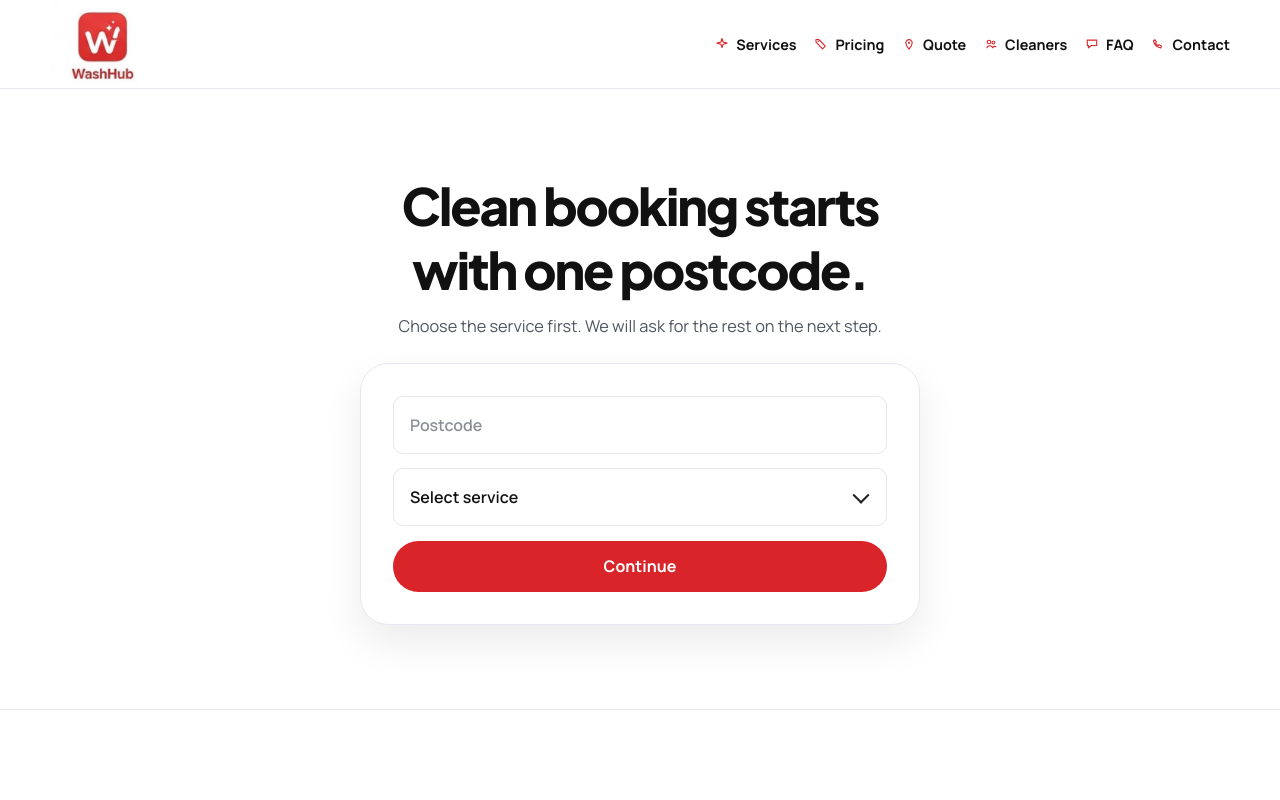
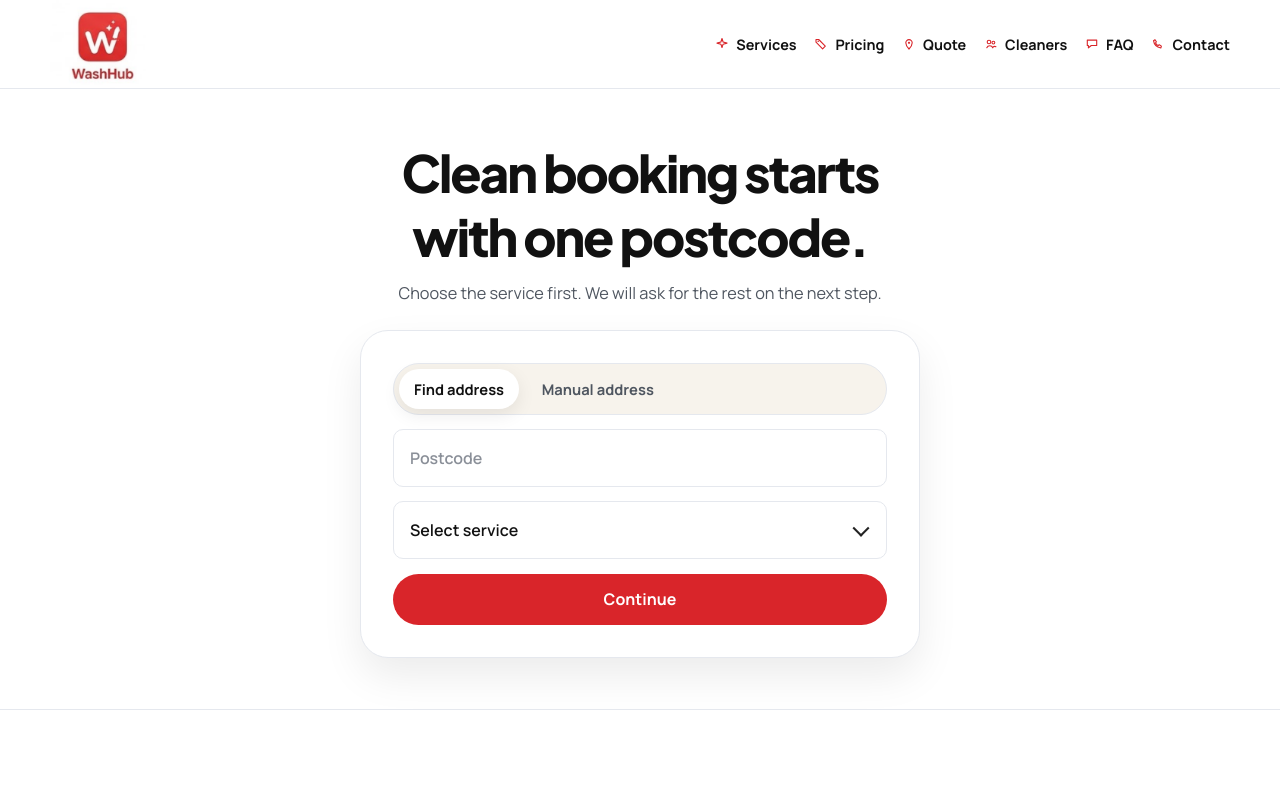
Before and after one commit to martinmsh1025-sketch/AreaSorted, a Next.js app: page / in a window 1280 px wide. Shown: the top 800 px of the page. Built offline with nearby package versions, Linux system fonts and the light colour scheme.

Commit message:
Refine homepage address lookup tabs

```diff
--- a/src/app/(marketing)/page.tsx
+++ b/src/app/(marketing)/page.tsx
@@ -7,6 +7,18 @@ type AddressResult = {
   Line: string;
 };
 
+type EntryMode = "lookup" | "manual";
+
+async function readJsonSafely(response: Response) {
+  const text = await response.text();
+
+  try {
+    return JSON.parse(text);
+  } catch {
+    throw new Error("Address lookup is temporarily unavailable. Please try manual entry.");
+  }
+}
+
 export default function HomePage() {
   const [service, setService] = useState("");
   const [postcode, setPostcode] = useState("");
@@ -14,11 +26,11 @@ export default function HomePage() {
   const [addresses, setAddresses] = useState<AddressResult[]>([]);
   const [lookupMessage, setLookupMessage] = useState("");
   const [isLoadingAddresses, setIsLoadingAddresses] = useState(false);
-  const [manualEntry, setManualEntry] = useState(false);
+  const [entryMode, setEntryMode] = useState<EntryMode>("lookup");
   const [manualAddress, setManualAddress] = useState("");
 
   const selectedAddress = addresses.find((item) => item.ID === addressId);
-  const chosenAddress = manualEntry ? manualAddress.trim() : selectedAddress?.Line ?? "";
+  const chosenAddress = entryMode === "manual" ? manualAddress.trim() : selectedAddress?.Line ?? "";
   const continueHref = `/instant-quote?${new URLSearchParams({
     postcode,
     service,
@@ -33,7 +45,6 @@ export default function HomePage() {
       setAddressId("");
       setLookupMessage("");
       setIsLoadingAddresses(false);
-      setManualEntry(false);
       return;
     }
 
@@ -51,7 +62,6 @@ export default function HomePage() {
       setAddresses([]);
       setAddressId("");
       setLookupMessage("");
-      setManualEntry(false);
       return;
     }
 
@@ -60,7 +70,7 @@ export default function HomePage() {
 
     try {
       const response = await fetch(`/api/postcode-search?query=${encodeURIComponent(cleanedPostcode)}`);
-      const data = await response.json();
+      const data = await readJsonSafely(response);
 
       if (!response.ok) {
         throw new Error(data.error || "Unable to find addresses for that postcode.");
@@ -68,13 +78,11 @@ export default function HomePage() {
 
       setAddresses(data.results ?? []);
       setAddressId("");
-      setLookupMessage(data.results?.length ? "Select your address." : "No address found. You can enter it manually.");
-      setManualEntry(!(data.results?.length));
+      setLookupMessage(data.results?.length ? "Select your address." : "No address found. You can use the manual tab instead.");
     } catch (error) {
       setAddresses([]);
       setAddressId("");
       setLookupMessage(error instanceof Error ? error.message : "Unable to find addresses for that postcode.");
-      setManualEntry(true);
     } finally {
       setIsLoadingAddresses(false);
     }
@@ -105,6 +113,22 @@ export default function HomePage() {
             event.preventDefault();
           }}
         >
+          <div className="hero-minimal-tabs" role="tablist" aria-label="Address entry method">
+            <button
+              type="button"
+              className={`hero-minimal-tab ${entryMode === "lookup" ? "hero-minimal-tab-active" : ""}`}
+              onClick={() => setEntryMode("lookup")}
+            >
+              Find address
+            </button>
+            <button
+              type="button"
+              className={`hero-minimal-tab ${entryMode === "manual" ? "hero-minimal-tab-active" : ""}`}
+              onClick={() => setEntryMode("manual")}
+            >
+              Manual address
+            </button>
+          </div>
           <input
             placeholder="Postcode"
             aria-label="Postcode"
@@ -114,13 +138,12 @@ export default function HomePage() {
               setAddressId("");
             }}
           />
-          {addresses.length ? (
+          {entryMode === "lookup" && addresses.length ? (
             <div className="minimal-select-wrap">
               <select
                 value={addressId}
                 onChange={(event) => {
                   setAddressId(event.target.value);
-                  setManualEntry(false);
                 }}
                 aria-label="Address"
                 className={`minimal-select ${addressId ? "has-value" : ""}`}
@@ -136,7 +159,7 @@ export default function HomePage() {
               </select>
             </div>
           ) : null}
-          {manualEntry ? (
+          {entryMode === "manual" ? (
             <input
               placeholder="Enter address manually"
               aria-label="Manual address"
@@ -144,17 +167,8 @@ export default function HomePage() {
               onChange={(event) => setManualAddress(event.target.value)}
             />
           ) : null}
-          {postcode ? (
-            <>
-              <p className="hero-minimal-note">{isLoadingAddresses ? "Finding addresses..." : lookupMessage || "Keep typing your postcode to load addresses."}</p>
-              <button
-                type="button"
-                className="hero-minimal-link"
-                onClick={() => setManualEntry((current) => !current)}
-              >
-                {manualEntry ? "Use address list instead" : "Enter address manually"}
-              </button>
-            </>
+          {postcode && entryMode === "lookup" ? (
+            <p className="hero-minimal-note">{isLoadingAddresses ? "Finding addresses..." : lookupMessage || "Keep typing your postcode to load addresses."}</p>
           ) : null}
           <div className="minimal-select-wrap">
             <select
--- a/src/app/globals.css
+++ b/src/app/globals.css
@@ -232,17 +232,32 @@ img {
   line-height: 1.6;
 }
 
-.hero-minimal-link {
-  width: fit-content;
-  margin-top: -0.2rem;
-  padding: 0;
+.hero-minimal-tabs {
+  display: inline-flex;
+  gap: 0.45rem;
+  padding: 0.3rem;
+  border: 1px solid var(--color-border);
+  border-radius: 999px;
+  background: #f7f3ec;
+}
+
+.hero-minimal-tab {
+  min-height: 40px;
+  padding: 0.55rem 0.95rem;
   border: 0;
+  border-radius: 999px;
   background: transparent;
-  color: var(--color-accent);
+  color: var(--color-text-muted);
   font: inherit;
   font-size: 0.92rem;
   font-weight: 700;
   cursor: pointer;
+}
+
+.hero-minimal-tab-active {
+  background: #fff;
+  color: var(--color-text);
+  box-shadow: 0 6px 18px rgba(17, 17, 17, 0.08);
 }
 
 .hero-wrap {
```
